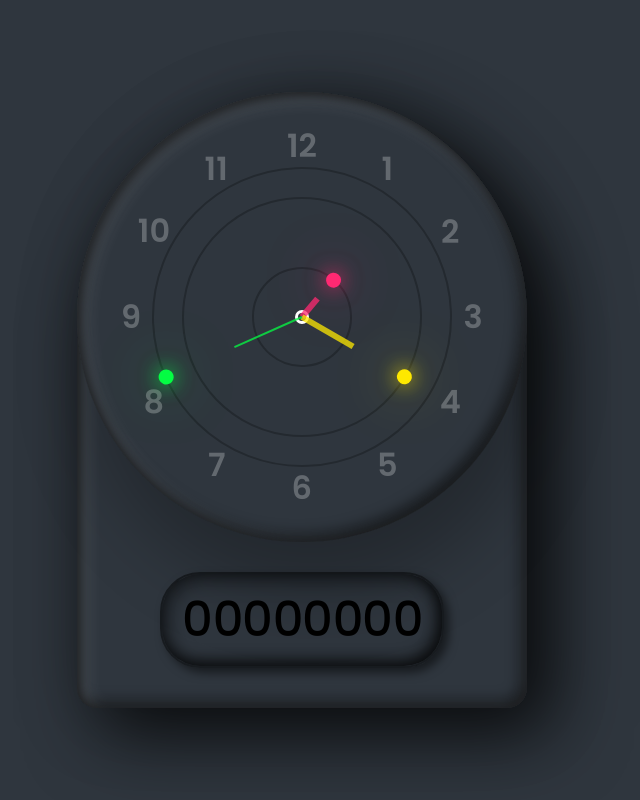
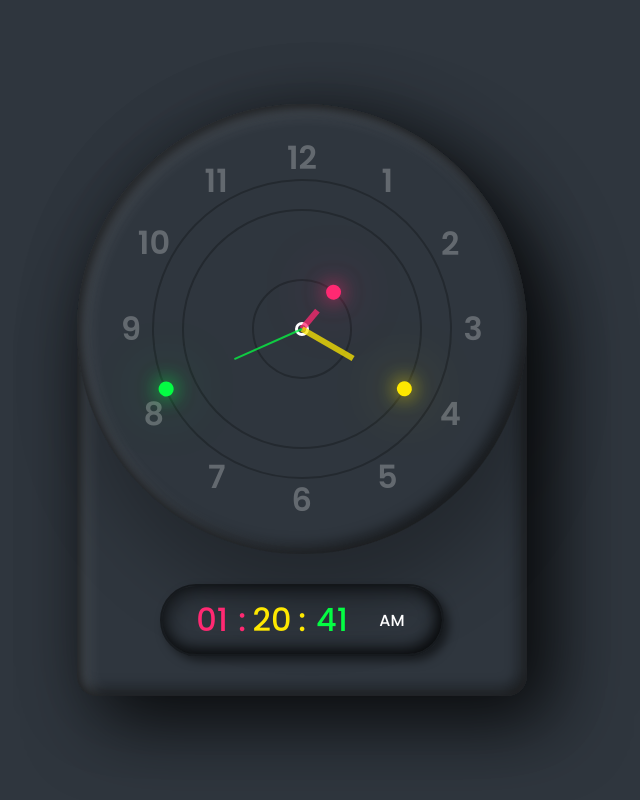
Before and after one commit to PhantomPao/Digital-clock, a plain HTML site: page index.html in a window 1280 px wide. Shown: the whole page, without its empty margins (338-978 px from the left). Drawn offline with Linux system fonts and the light colour scheme.

Commit message:
Add files via upload

```diff
--- a/index.html
+++ b/index.html
@@ -29,10 +29,10 @@
 
 
 		<div id="time">
-			<div id="hour">00</div>
-			<div id="minutes">00</div>
-			<div id="seconds">00</div>
-			<div id="ampm">00</div>
+			<div id="hours" style="--clr:#ff2972;">00</div>
+			<div id="minutes" style="--clr:#fee800;">00</div>
+			<div id="seconds" style="--clr:#04fc43;">00</div>
+			<div id="ampm">AM</div>
 		</div>
 	</div>
 
@@ -50,6 +50,31 @@
 		hr.style.transform = `rotateZ(${hh+(mm/12)}deg)`;
 		mn.style.transform = `rotateZ(${mm}deg`;
 		sc.style.transform = `rotateZ(${ss}deg)`;
+
+		let hours = document.getElementById('hours');
+		let minutes = document.getElementById('minutes');
+		let seconds = document.getElementById('seconds');
+		let ampm = document.getElementById('ampm');
+
+		let h = new Date().getHours();
+		let m = new Date().getMinutes();
+		let s = new Date().getSeconds();
+
+		let am = h >= 12 ? "PM" : "AM";
+
+		if(h > 12) {
+		  h= h - 12
+		}
+
+		h = (h < 10) ? "0" + h : h
+		m = (m < 10) ? "0" + m : m
+		s = (s < 10) ? "0" + s : s
+
+
+		hours.innerHTML = h;
+		minutes.innerHTML = m;
+		seconds.innerHTML = s;
+		ampm.innerHTML = am
 		})
 	</script>
 </body>
--- a/style.css
+++ b/style.css
@@ -120,7 +120,7 @@ body {
 	margin-bottom: 40px;
 	display: flex;
 	padding: 10px 20px;
-	font-size: 3em;
+	font-size: 2em;
 	font-weight: 600;
 	border: 2px solid rgba(0,0,0,0.5);
 	border-radius: 40px;
@@ -133,4 +133,29 @@ body {
 	width: 60px;
 	text-align: center;
 	font-weight: 500;
+	color: var(--clr);
 }
+#time div:nth-child(1)::after,
+#time div:nth-child(2)::after {
+	content: ':';
+	position: absolute;
+	right: -4px;
+}
+#time div:last-child {
+	font-size: 0.5em;
+	display:flex;
+	justify-content: center;
+	align-items: center;
+	color: #fff;
+}
+#time div:nth-child(2)::after {
+	animation: animate 1s steps(1) infinite;
+}
+@keyframes animate {
+	0% {
+		opacity: 1;
+	}
+	50% {
+		opacity: 0;
+	}
+}
```
